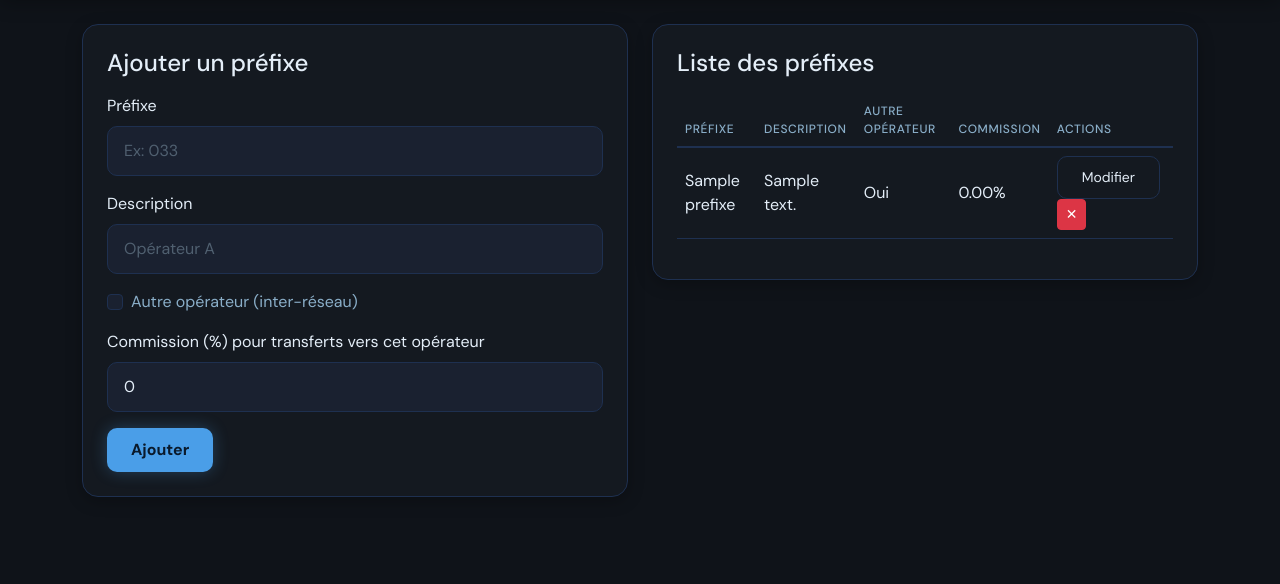
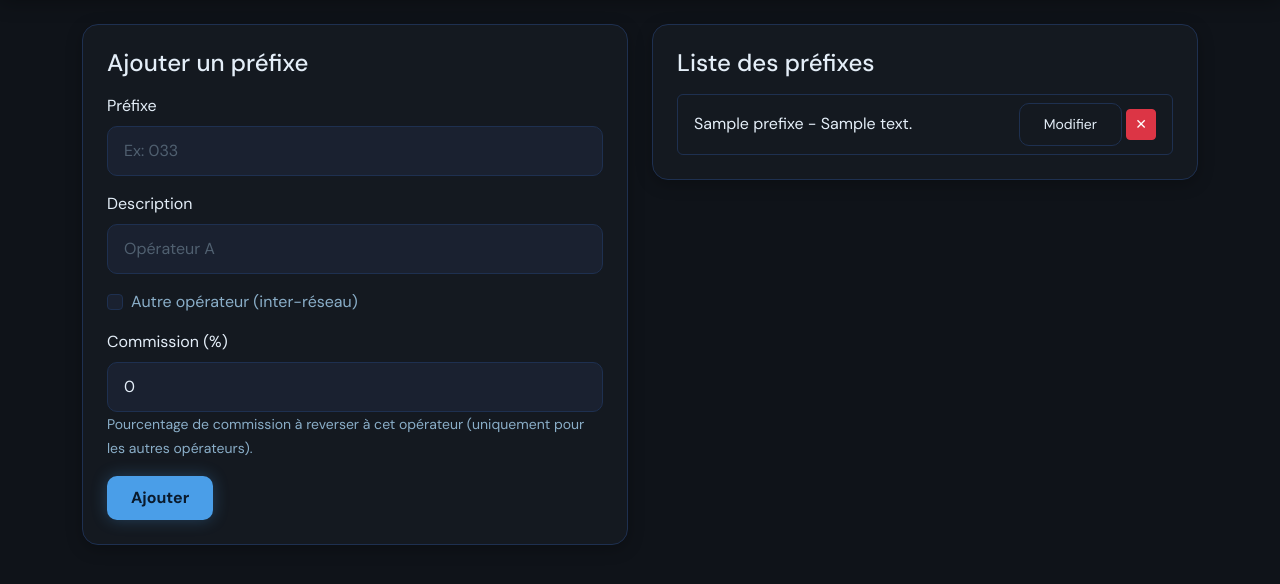
Before and after one commit to Etufrank/ExamenS4-4223_4030, a CodeIgniter 4 app: template app/Views/admin/prefixes.php in a window 1280 px wide. Shown: the part 57-641 px from the top of the page. Run offline with PHP 8.4 and a stand-in for CodeIgniter, Linux system fonts and the light colour scheme; the template is opened without the code that fills it: most values are stand-ins (such as "Sample title", 1, 10 or a date in 2020); data that the repository does not hold is empty; some libraries are stand-ins or nearby versions.

Commit message:
modicfication farany

```diff
--- a/app/Models/PrefixeOperateurModel.php
+++ b/app/Models/PrefixeOperateurModel.php
@@ -11,11 +11,10 @@ class PrefixeOperateurModel extends Model
     protected $useAutoIncrement = true;
     protected $returnType       = 'array';
     protected $useSoftDeletes   = false;
-    protected $allowedFields    = ['prefixe', 'description'];
+    protected $allowedFields    = ['prefixe', 'description', 'est_autre_operateur', 'commission_pourcentage'];
     protected $useTimestamps    = true;
     protected $createdField     = 'created_at';
-    protected $updatedField     = '';
-
+    protected $updatedField     = 'updated_at';
 
     public function getAutresOperateurs()
     {
--- a/app/Views/admin/prefixes.php
+++ b/app/Views/admin/prefixes.php
@@ -23,9 +23,10 @@
                     </div>
                 </div>
                 <div class="mb-3">
-                    <label for="commission_pourcentage" class="form-label">Commission (%) pour transferts vers cet opérateur</label>
+                    <label for="commission_pourcentage" class="form-label">Commission (%)</label>
                     <input type="number" name="commission_pourcentage" id="commission_pourcentage" class="form-control form-control-custom"
                            step="0.01" value="0">
+                    <small class="text-muted">Pourcentage de commission à reverser à cet opérateur (uniquement pour les autres opérateurs).</small>
                 </div>
                 <button type="submit" class="btn btn-primary-custom">Ajouter</button>
             </form>
@@ -34,35 +35,21 @@
     <div class="col-md-6">
         <div class="card-glass p-4">
             <h4 class="mb-3">Liste des préfixes</h4>
-            <div class="table-responsive">
-                <table class="table table-custom">
-                    <thead>
-                        <tr>
-                            <th>Préfixe</th>
-                            <th>Description</th>
-                            <th>Autre opérateur</th>
-                            <th>Commission</th>
-                            <th>Actions</th>
-                        </tr>
-                    </thead>
-                    <tbody>
-                        <?php foreach ($prefixes as $p): ?>
-                        <tr>
-                            <td><?= esc($p['prefixe']) ?></td>
-                            <td><?= esc($p['description']) ?></td>
-                            <td><?= $p['est_autre_operateur'] ? 'Oui' : 'Non' ?></td>
-                            <td><?= number_format($p['commission_pourcentage'], 2) ?>%</td>
-                            <td>
-                                <a href="<?= base_url('admin/modifier-prefixe/' . $p['id']) ?>" class="btn btn-sm btn-outline-custom">Modifier</a>
-                                <a href="<?= base_url('admin/supprimer-prefixe/' . $p['id']) ?>"
-                                   class="btn btn-sm btn-danger"
-                                   onclick="return confirm('Confirmer la suppression ?')">✕</a>
-                            </td>
-                        </tr>
-                        <?php endforeach; ?>
-                    </tbody>
-                </table>
-            </div>
+            <ul class="list-group">
+                <?php foreach ($prefixes as $p): ?>
+                    <li class="list-group-item d-flex justify-content-between align-items-center"
+                        style="background:var(--bg-card);color:var(--text-light);border-color:var(--border-dark);">
+                        <?= esc($p['prefixe']) ?> - <?= esc($p['description']) ?>
+                        <div>
+                            <a href="<?= base_url('admin/modifier-prefixe/' . $p['id']) ?>"
+                               class="btn btn-sm btn-outline-custom">Modifier</a>
+                            <a href="<?= base_url('admin/supprimer-prefixe/' . $p['id']) ?>"
+                               class="btn btn-sm btn-danger"
+                               onclick="return confirm('Confirmer la suppression ?')">✕</a>
+                        </div>
+                    </li>
+                <?php endforeach; ?>
+            </ul>
         </div>
     </div>
 </div>
```
Also changed, not shown: Taches.md (+1 -0 lines), app/Config/Routes.php (+7 -0 lines).
